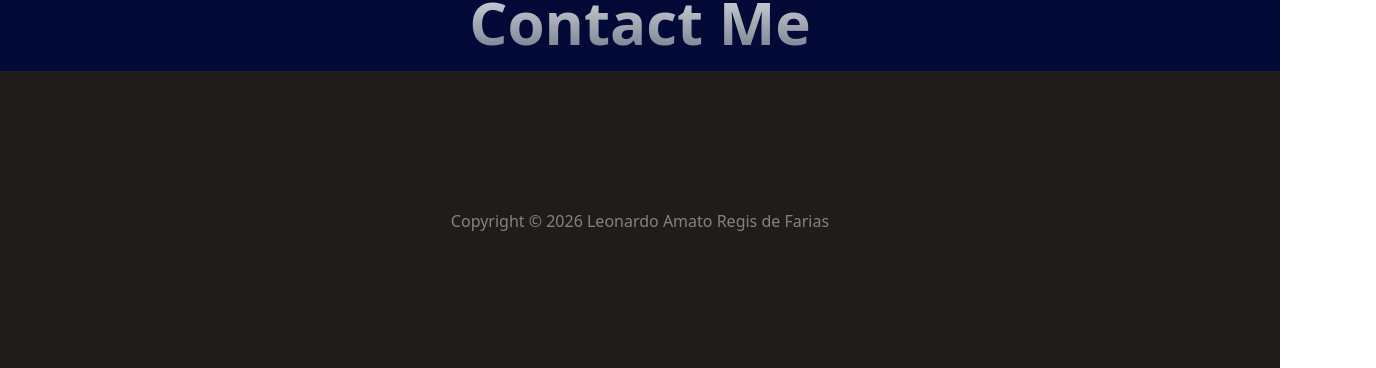
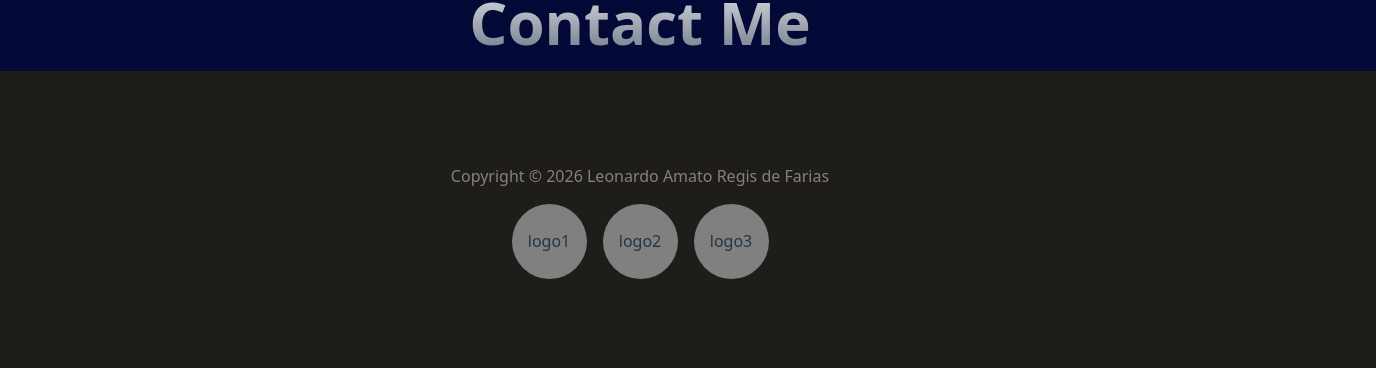
Before and after one commit to Tofudog/Personal-Website, a React (Vite) app: page / in a window 1280 px wide. Shown: the part 2885-3253 px from the top of the page, 1376 px wide, since content can reach past the window. Built offline with nearby package versions, Linux system fonts and the light colour scheme.

Commit message:
Fix contact logo outline

```diff
--- a/src/App.css
+++ b/src/App.css
@@ -9,12 +9,23 @@
 }
 
 .full-width {
-  margin-left: -2rem;
-  margin-right: -2rem;
+  margin-left: -8rem;
+  margin-right: -8rem;
   margin-top: -2rem;
   margin-bottom: -2rem;
-  width: calc(100% + 4rem);
+  width: calc(100% + 16rem);
   height: calc(100% + 4rem);
+}
+
+.circle {
+  background-color: gray;
+  border-radius: 100%;
+  width: 75px;
+  height: 75px;
+  text-align: center;
+  display: flex;
+  align-items: center;
+  justify-content: center;
 }
 
 .logo {
--- a/src/components/Bottom.jsx
+++ b/src/components/Bottom.jsx
@@ -2,8 +2,15 @@
 const Bottom = () => {
     return <>
         <div className="full-width">
-            <div class="flex relative bg-[#1f1d1a] w-full h-75 justify-center items-center">
-                <h4 className="copyright">Copyright © 2026 Leonardo Amato Regis de Farias</h4>
+            <div className="flex flex-col relative bg-[#1f1d1a] w-full h-75 justify-center items-center">
+                <h4 className="copyright">
+                    Copyright © 2026 Leonardo Amato Regis de Farias
+                </h4>
+                <div className="flex gap-4 mt-4">
+                    <div className="circle">logo1</div>
+                    <div className="circle">logo2</div>
+                    <div className="circle">logo3</div>
+                </div>
             </div>
         </div>
     </>
```
